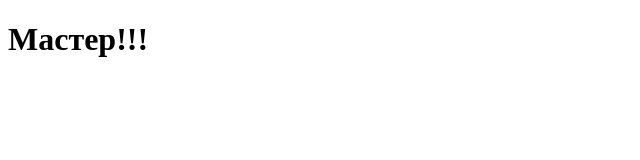
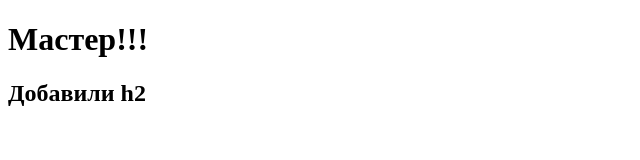
Before and after one commit to djae/test_git22, a plain HTML site: page index.html in a window 1280 px wide. Shown: the whole page, without its empty margins (0-640 px from the left). Drawn offline with Linux system fonts and the light colour scheme.

Commit message:
add h2 to index.html

```diff
--- a/index.html
+++ b/index.html
@@ -6,5 +6,6 @@
 </head>
 <body>
     <h1>Мастер!!!</h1>
+    <h2>Добавили h2</h2>
 </body>
 </html>
```
